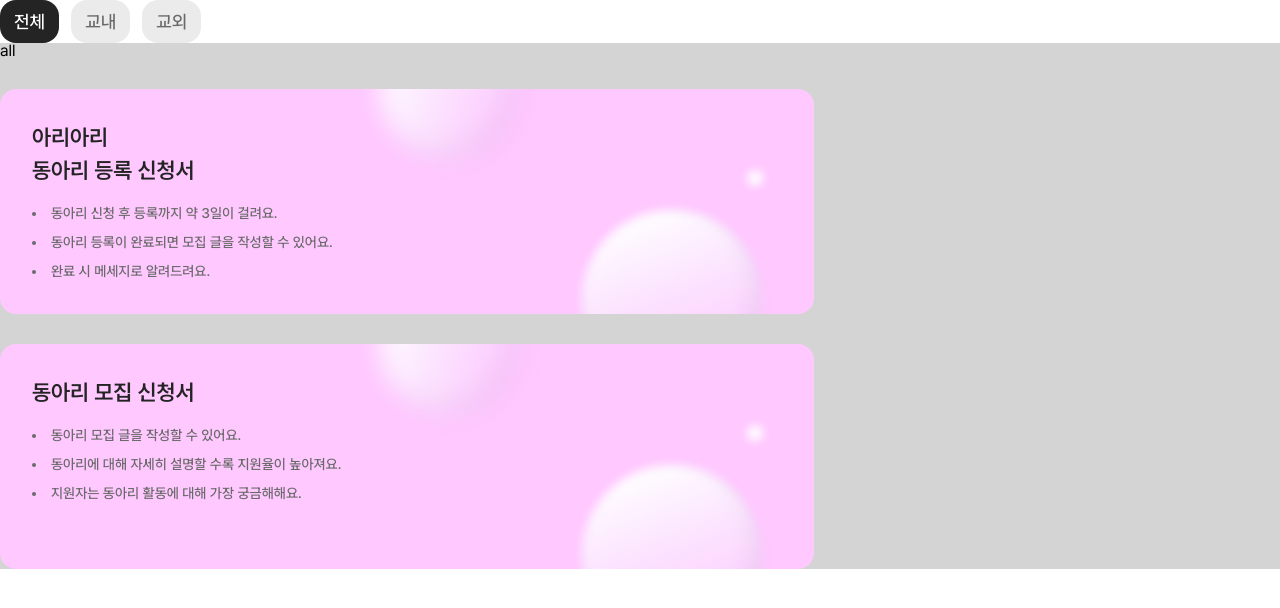
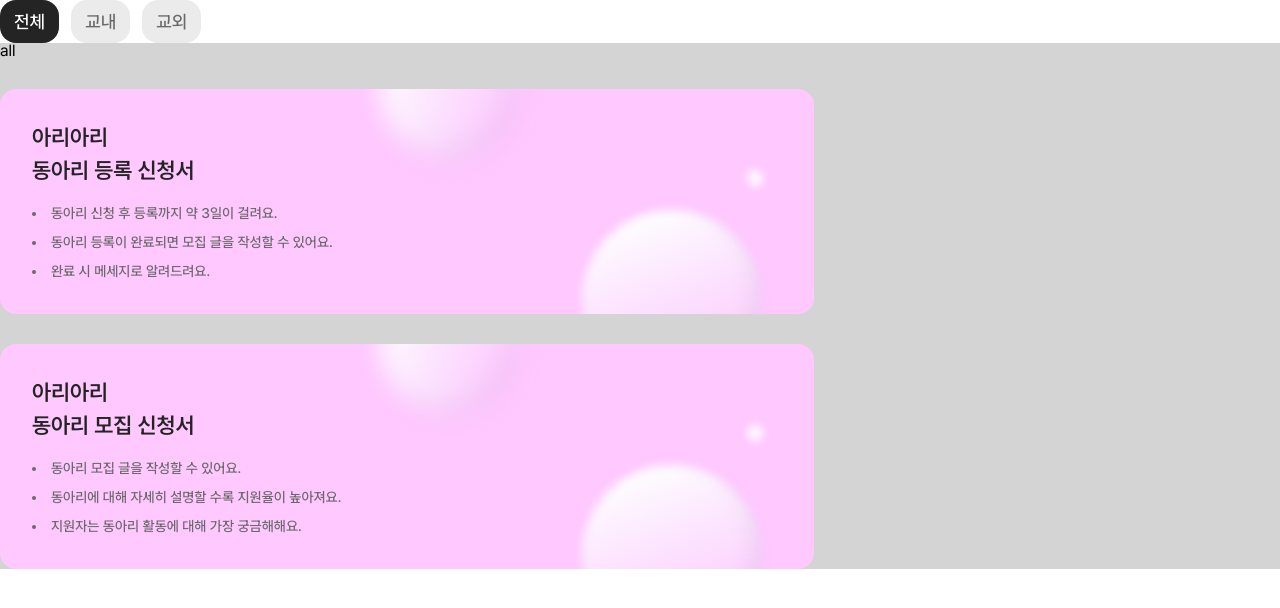
Before and after one commit to dong-ariari/frontend, a React (Vite) app: page /all in a window 1280 px wide. Shown: the top 608 px of the page. Built offline with nearby package versions, Linux system fonts and the light colour scheme.

Commit message:
feat: banner change title set

```diff
--- a/src/components/banner/banner.jsx
+++ b/src/components/banner/banner.jsx
@@ -14,11 +14,7 @@ export default function Banner({ data }) {
       <img src={c3}></img>
       <img src={c4}></img>
 
-      <S.Title>
-        {title}
-        <br />
-        {title2}
-      </S.Title>
+      <S.Title>{title}</S.Title>
       <S.List>
         {lists.map((item) => (
           <li key={item.id}>{item.text}</li>
--- a/src/data/components/banner.js
+++ b/src/data/components/banner.jsx
@@ -1,6 +1,10 @@
 export const BANNER_DATA = {
-  title: '아리아리',
-  title2: `동아리 등록 신청서`,
+  title: (
+    <>
+      아리아리 <br />
+      동아리 등록 신청서
+    </>
+  ),
   lists: [
     { id: 0, text: "동아리 신청 후 등록까지 약 3일이 걸려요." },
     { id: 1, text: "동아리 등록이 완료되면 모집 글을 작성할 수 있어요." },
@@ -9,8 +13,14 @@ export const BANNER_DATA = {
 };
 
 export const BANNER_DATA2 = {
-  title: '아리아리',
-  title: "동아리 모집 신청서",
+  title: (
+    <>
+      아리아리
+      <br />
+      동아리 모집 신청서
+    </>
+  ),
+
   lists: [
     { id: 0, text: "동아리 모집 글을 작성할 수 있어요." },
     { id: 1, text: "동아리에 대해 자세히 설명할 수록 지원율이 높아져요." },
--- a/src/pages/all.jsx
+++ b/src/pages/all.jsx
@@ -1,5 +1,5 @@
 import Banner from "../components/banner/banner";
-import { BANNER_DATA, BANNER_DATA2 } from "../data/components/banner";
+import { BANNER_DATA, BANNER_DATA2 } from "../data/components/banner.jsx";
 const All = () => {
   return (
     <div style={{ backgroundColor: "#d4d4d4", display: "flex",flexDirection: 'column', gap: "30px" }}>
```
